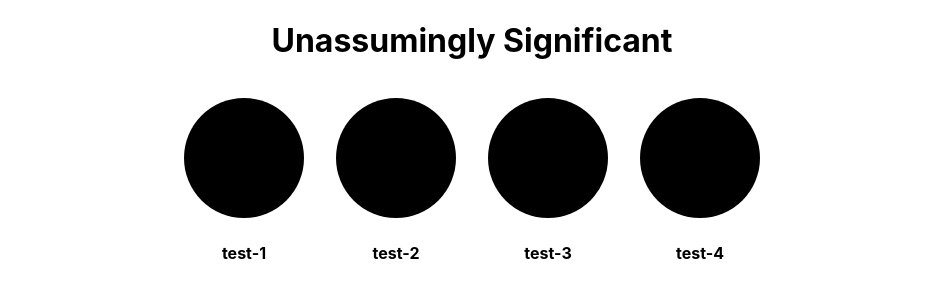
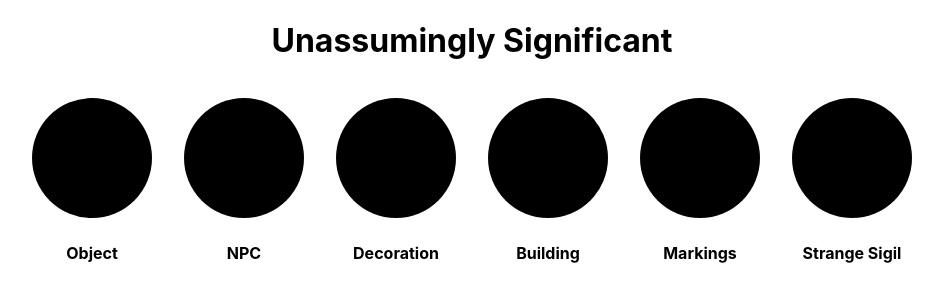
Before and after one commit to davidvdev/unassumingly-significant, a React (Vite) app: page / in a window 1280 px wide. Shown: the top 302 px of the page, without its empty margins (168-1111 px from the left). Built offline with nearby package versions, Linux system fonts and the light colour scheme.

Commit message:
rough modal functionality

```diff
--- a/Components/ButtonGrid/ButtonGrid.tsx
+++ b/Components/ButtonGrid/ButtonGrid.tsx
@@ -1,12 +1,13 @@
 import './ButtonGrid.css'
 
-interface Options {
+interface Props {
     options: Array<{
         name: string
     }>
+    onClick: Function
 }
 
-const ButtonGrid = (props: Options) => {
+const ButtonGrid = (props: Props) => {
 
     return(
         <div className="ButtonGrid">
@@ -14,7 +15,7 @@ const ButtonGrid = (props: Options) => {
                 return(
                     <div className="option" key={index}>
                         {/* replace SVG tags with Icons */}
-                        <svg viewBox="0 0 100 100">
+                        <svg viewBox="0 0 100 100" onClick={() => props.onClick(true)}>
                             <circle cx="50" cy="50" r="50"/>
                         </svg>
                         <h4>{item.name}</h4>
--- /dev/null
+++ b/Components/Modal/Modal.tsx
@@ -0,0 +1,16 @@
+
+
+interface Props {
+    setModalOpen: Function
+}
+
+const Modal = (props: Props) => {
+    return(
+        <div className="Modal">
+            <button onClick={() => {props.setModalOpen(false)}}>click to close</button>
+            <h1>Hello Modal</h1>
+        </div>
+    )
+}
+
+export default Modal
--- a/src/App.tsx
+++ b/src/App.tsx
@@ -1,16 +1,22 @@
 // Imports
+import { useState } from 'react'
 import './App.css'
 
 // Components
 import ButtonGrid from '../Components/ButtonGrid/ButtonGrid'
+import Modal from '../Components/Modal/Modal'
 
 function App() {
 
+  const [modalOpen, setModalOpen] = useState(false)
+
   const options = [
-    { name: "test-1" },
-    { name: "test-2" },
-    { name: "test-3" },
-    { name: "test-4" },
+    { name: "Object" },
+    { name: "NPC" },
+    { name: "Decoration" },
+    { name: "Building" },
+    { name: "Markings" },
+    { name: "Strange Sigil" },
 ]
 
   return (
@@ -18,7 +24,10 @@ function App() {
       <header>
         <h1>Unassumingly Significant</h1>
       </header>
-      <ButtonGrid options={options}/>
+      <ButtonGrid options={options} onClick={setModalOpen}/>
+      { modalOpen &&
+        <Modal setModalOpen={setModalOpen}/>
+      }
     </div>
   )
 }
```
Also changed, not shown: Components/Modal/Modal.css (added).
